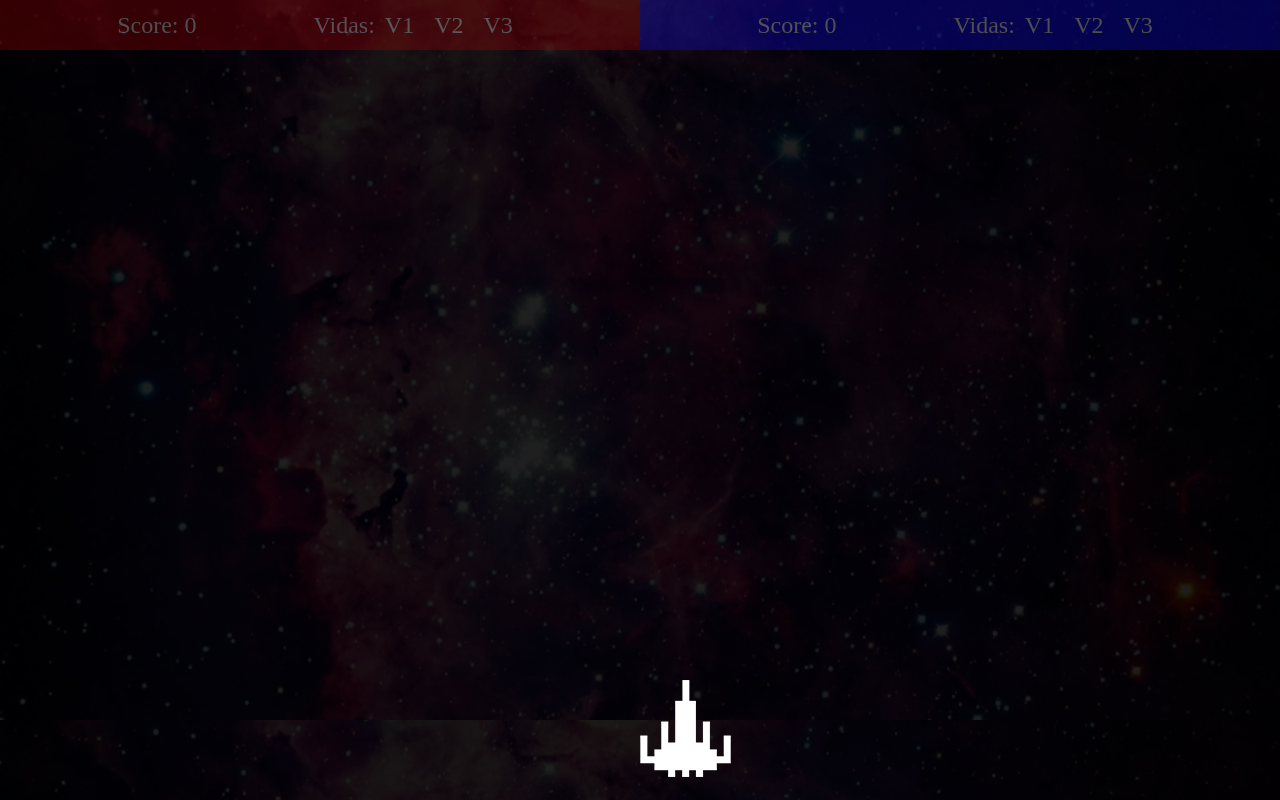
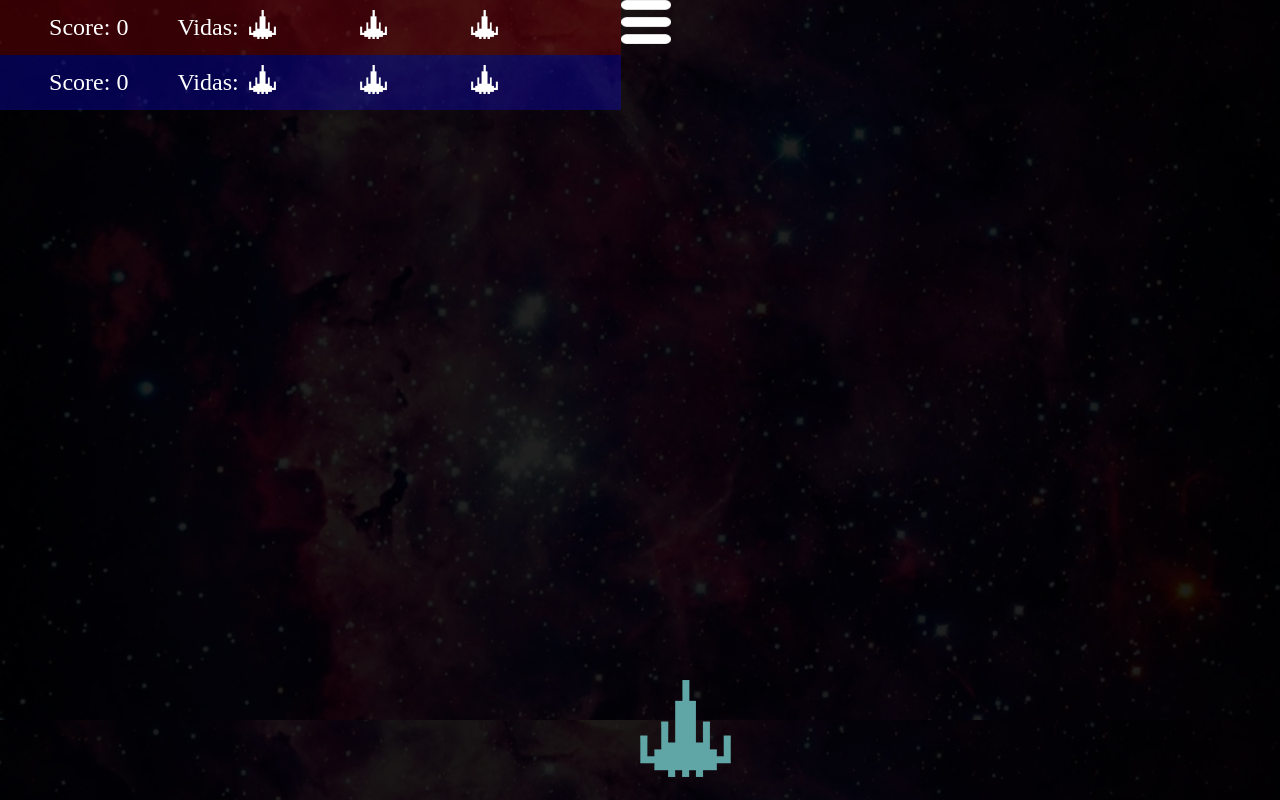
Before and after one commit to LuizHAC/P.A-VI, a plain HTML site: page Pages/Game_Page/index.html in a window 1280 px wide. Shown: the top 800 px of the page. Drawn offline with Linux system fonts and the light colour scheme.

Commit message:
Created settings page, fixed spaceships colors

```diff
--- a/Pages/Game_Page/index.html
+++ b/Pages/Game_Page/index.html
@@ -23,12 +23,19 @@
                 <div class="lives">
                     Vidas:
                     <ul>
-                        <li>V1</li>
-                        <li>V2</li>
-                        <li>V3</li>
+                        <li><img src="../../Assets/Game/ship.png" class="life"/></li>
+                        <li><img src="../../Assets/Game/ship.png" class="life"></li>
+                        <li><img src="../../Assets/Game/ship.png" class="life"></li>
                     </ul>
                 </div>
             </div>
+
+            <div class="options">
+                <a href="#" onclick="loadMenu()">
+                    <img src="../../Assets/UI/hamburg.png" />
+                </a>
+            </div>
+
             <div class="blue_team">
                 <div class="score">
                     Score: 0
@@ -36,9 +43,9 @@
                 <div class="lives">
                     Vidas:
                     <ul>
-                        <li>V1</li>
-                        <li>V2</li>
-                        <li>V3</li>
+                        <li><img src="../../Assets/Game/ship.png" class="life"/></li>
+                        <li><img src="../../Assets/Game/ship.png" class="life"></li>
+                        <li><img src="../../Assets/Game/ship.png" class="life"></li>
                     </ul>
                 </div>
             </div>
@@ -47,5 +54,6 @@
         <script src="main.js"></script>
 
 
+
     </body>
 </html>
--- a/Pages/Game_Page/main.js
+++ b/Pages/Game_Page/main.js
@@ -40,15 +40,28 @@ class Entity {
   // Creating the ship class and inheriting from the Entity class to set class name, positions, creat elements and setPosition
 class Ship  extends Entity{
     constructor() {
-        super({className: 'ship', tag: 'img'});
-        this.el.src = '../../Assets/Game/ship.png';
+        super({className: 'ship', tag: 'img', player});
 
+        this.player = player
+        this.setShip()
         this.speed = 2;
         this.canShot = true;
         this.el.className = 'ship';
         this.setPosition(window.innerWidth / 2, window.innerHeight - 120)
     }
 
+    // Set the space ship color
+    setShip(){
+        this.el.src = '../../Assets/Game/ship.png';
+
+        if (player == 1){
+            this.el.style.filter = 'grayscale(100%) brightness(40%) sepia(100%) hue-rotate(-50deg) saturate(600%) contrast(0.8)';
+        }
+
+        if (player == 2){
+            this.el.style.filter = 'sepia(100%) hue-rotate(140deg) brightness(60%) saturate(1000%)';
+        }
+    }
     // Move the ship to the right and to the left
     moveRight(){
         this.setPosition(this.x + this.speed, this.y);
@@ -196,7 +209,7 @@ function KeyRelease(event) {
 window.addEventListener("keydown", KeyPress);
 window.addEventListener("keyup", KeyRelease);
 
-const ship = new Ship();
+const ship = new Ship(player=2);
 const bullets = [];
 const aliens = [];
 
--- a/Pages/Game_Page/style.css
+++ b/Pages/Game_Page/style.css
@@ -33,18 +33,18 @@ White: #FFFFFF
 .red_team,
 .blue_team{
     display: flex;
-    width: 50%;
+    width: 48.5%;
     min-width: 300px;
     justify-content: space-evenly;
     align-items: center;
-    opacity: 0.3;
 }
 
 .red_team{
-    background: #AB0103;
+    background: rgb(171, 1, 3, 0.3);
+
 }
 .blue_team{
-    background: #0E08f6;
+    background: rgb(14, 8, 246, 0.3);
 }
 
 .score,
@@ -82,3 +82,8 @@ White: #FFFFFF
         width: 100%;
     }
 }
+
+.life {
+    width: 30%;
+    color: white;
+}
--- a/Pages/Initial_Page/main.js
+++ b/Pages/Initial_Page/main.js
@@ -9,3 +9,8 @@ function playMusic(){
     var myMusic = document.getElementById("music")
     myMusic.play();
 }
+
+// Loads the menu
+function loadMenu(){
+    setTimeout( () => window.location.href = "../Settings_Page/index.html", 1000);
+}
--- /dev/null
+++ b/Pages/Settings_Page/main.js
@@ -0,0 +1,4 @@
+// Loads the menu
+function loadMenu(){
+    setTimeout( () => window.location.href = "../Menu/index.html", 1000);
+}
--- /dev/null
+++ b/Pages/Settings_Page/style.css
@@ -0,0 +1,43 @@
+/*
+COLORS:
+Red: #AB0103
+Yellow: #ece912
+Blue: #0E08f6
+Green: #56E868
+Purple: #9750D3
+White: #FFFFFF
+*/
+
+* {
+    margin: 0;
+    padding: 0;
+    box-sizing: border-box;
+  }
+
+  body {
+    height: 100%;
+    background-image:  url("../../Assets/UI/bg.jpg");
+    background-size: cover;
+    background-position: top;
+  }
+
+  .logo-box {
+    display: block;
+    margin-left: auto;
+    margin-right: auto;
+    top: 40px;
+    text-align: center;
+  }
+
+  .logo {
+    height: 250px;
+  }
+
+  .menu {
+    margin-top: 100px;
+    display: block;
+    margin-left: auto;
+    margin-right: auto;
+    width: 20%;
+    position: relative;
+  }
```
Also changed, not shown: Pages/Initial_Page/index.html (+1 -1 lines), Pages/Settings_Page/index.html (added, +31 -0 lines).
